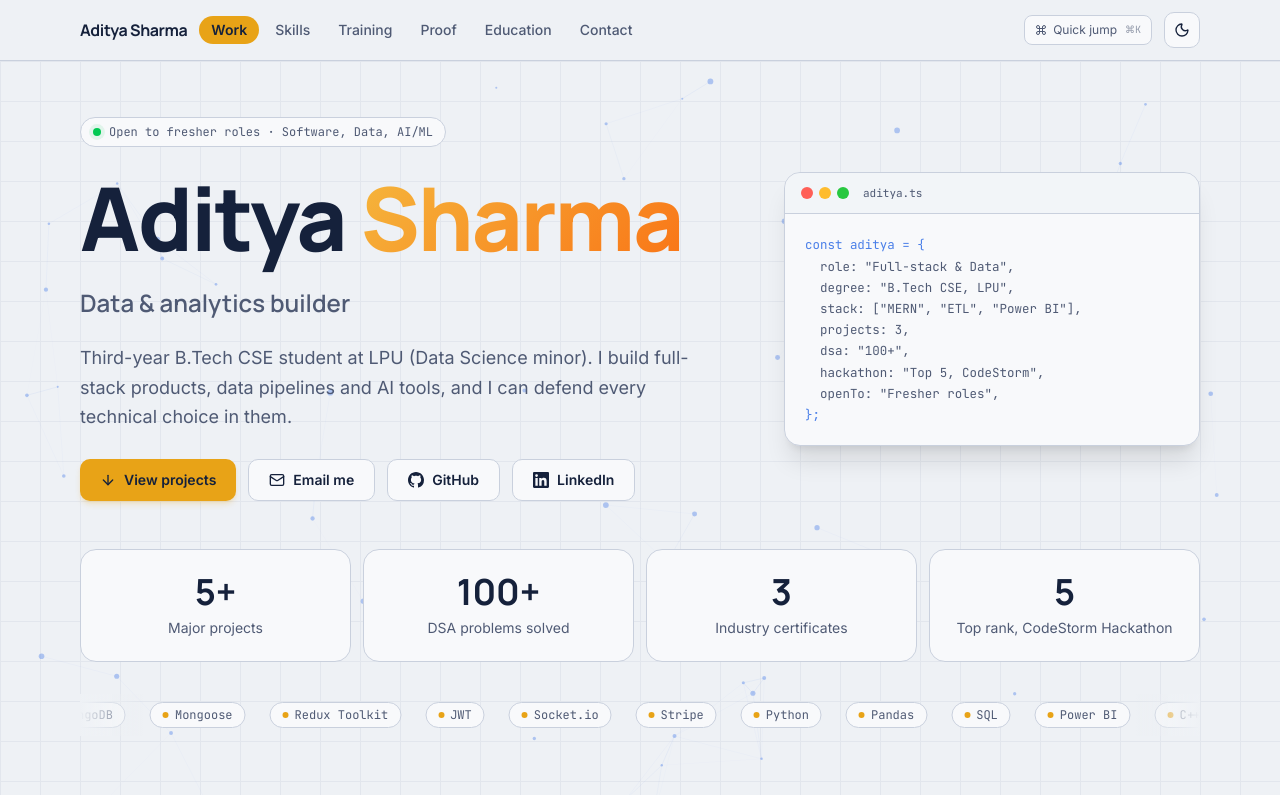
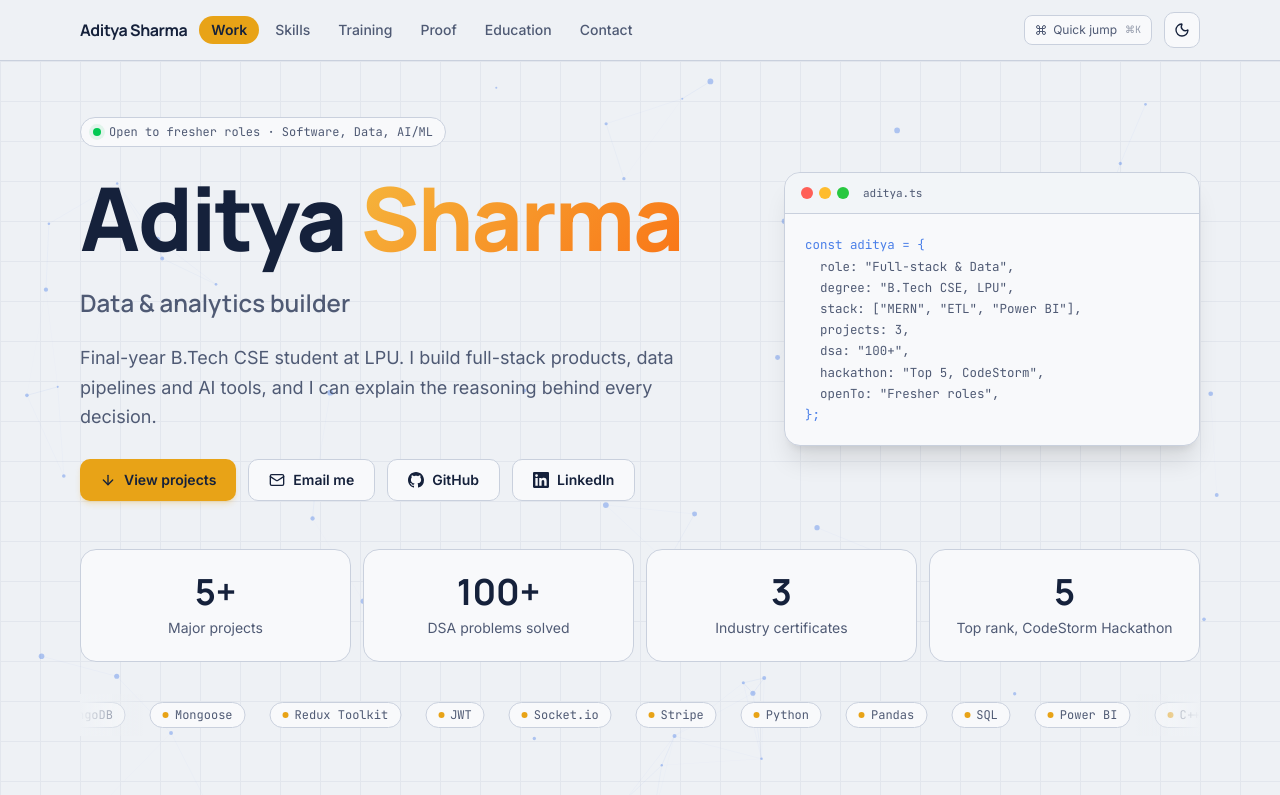
Before and after one commit to adityasharma0723/Portfolio, a Next.js app: page / in a window 1280 px wide. Shown: the top 795 px of the page. Built offline with nearby package versions, Linux system fonts and the light colour scheme.

Commit message:
content: update bio to Final-year with new closing phrase

```diff
--- a/src/app/layout.tsx
+++ b/src/app/layout.tsx
@@ -36,7 +36,7 @@ export const viewport: Viewport = {
 export const metadata: Metadata = {
   title: "Aditya Sharma — Full-Stack Engineer & Data Science",
   description:
-    "Third-year B.Tech CSE student at LPU. I build full-stack products, data pipelines and AI tools, and I can defend every technical choice in them.",
+    "Final-year B.Tech CSE student at LPU. I build full-stack products, data pipelines and AI tools, and I can explain the reasoning behind every decision.",
   keywords: [
     "Aditya Sharma",
     "Full Stack Developer",
@@ -50,7 +50,7 @@ export const metadata: Metadata = {
   openGraph: {
     title: "Aditya Sharma — Full-Stack Engineer & Data Science",
     description:
-      "Third-year B.Tech CSE student at LPU. I build full-stack products, data pipelines and AI tools.",
+      "Final-year B.Tech CSE student at LPU. I build full-stack products, data pipelines and AI tools.",
     type: "website",
   },
 };
--- a/src/content/data.ts
+++ b/src/content/data.ts
@@ -10,7 +10,7 @@ const data: PortfolioData = {
   owner: "Aditya Sharma",
   tagline: "I build things I can explain line by line.",
   heroLede:
-    "Third-year B.Tech CSE student at LPU (Data Science minor). I build full-stack products, data pipelines and AI tools, and I can defend every technical choice in them.",
+    "Final-year B.Tech CSE student at LPU. I build full-stack products, data pipelines and AI tools, and I can explain the reasoning behind every decision.",
 
   // Set to false to hide the phone number everywhere on the site
   SHOW_PHONE: true,
```
